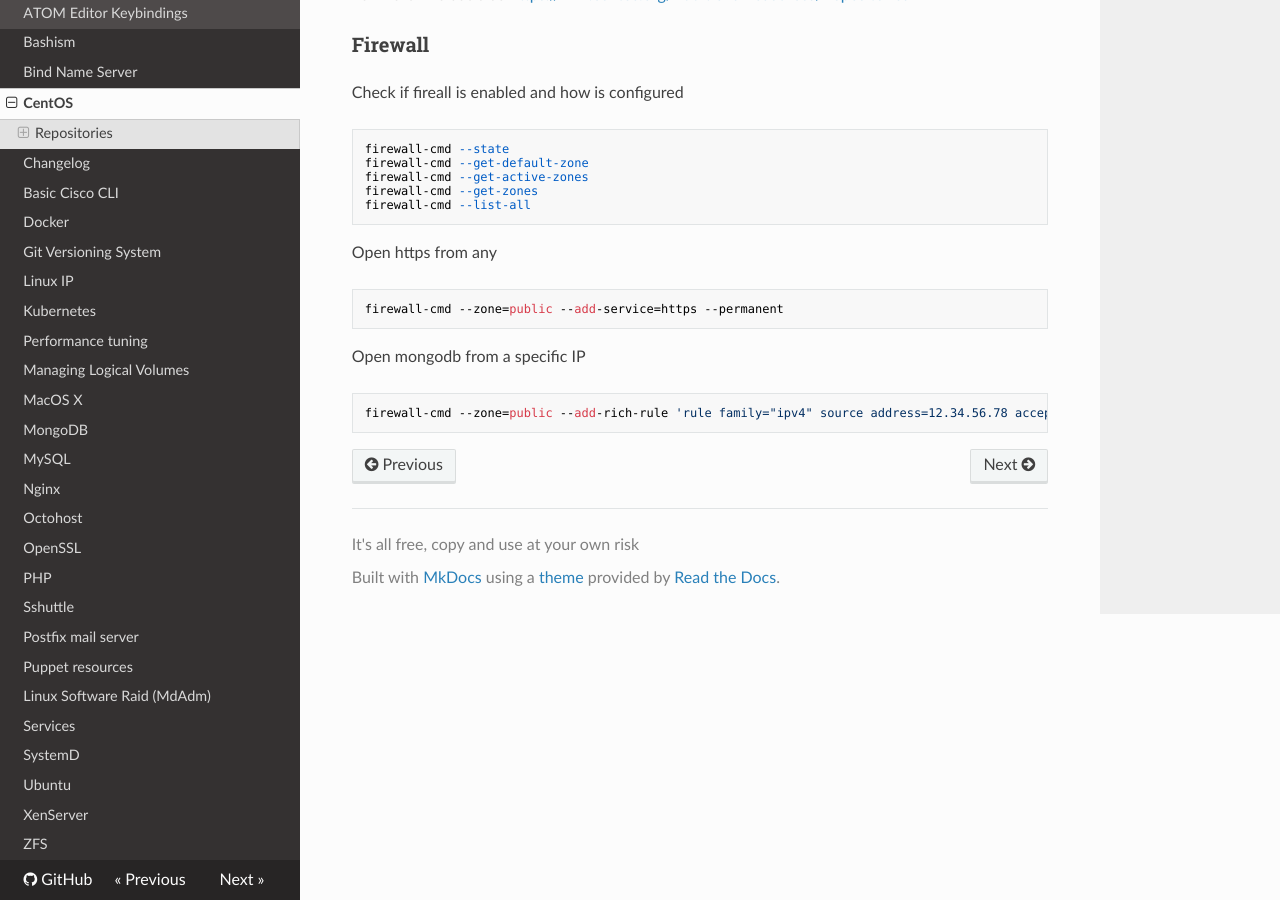
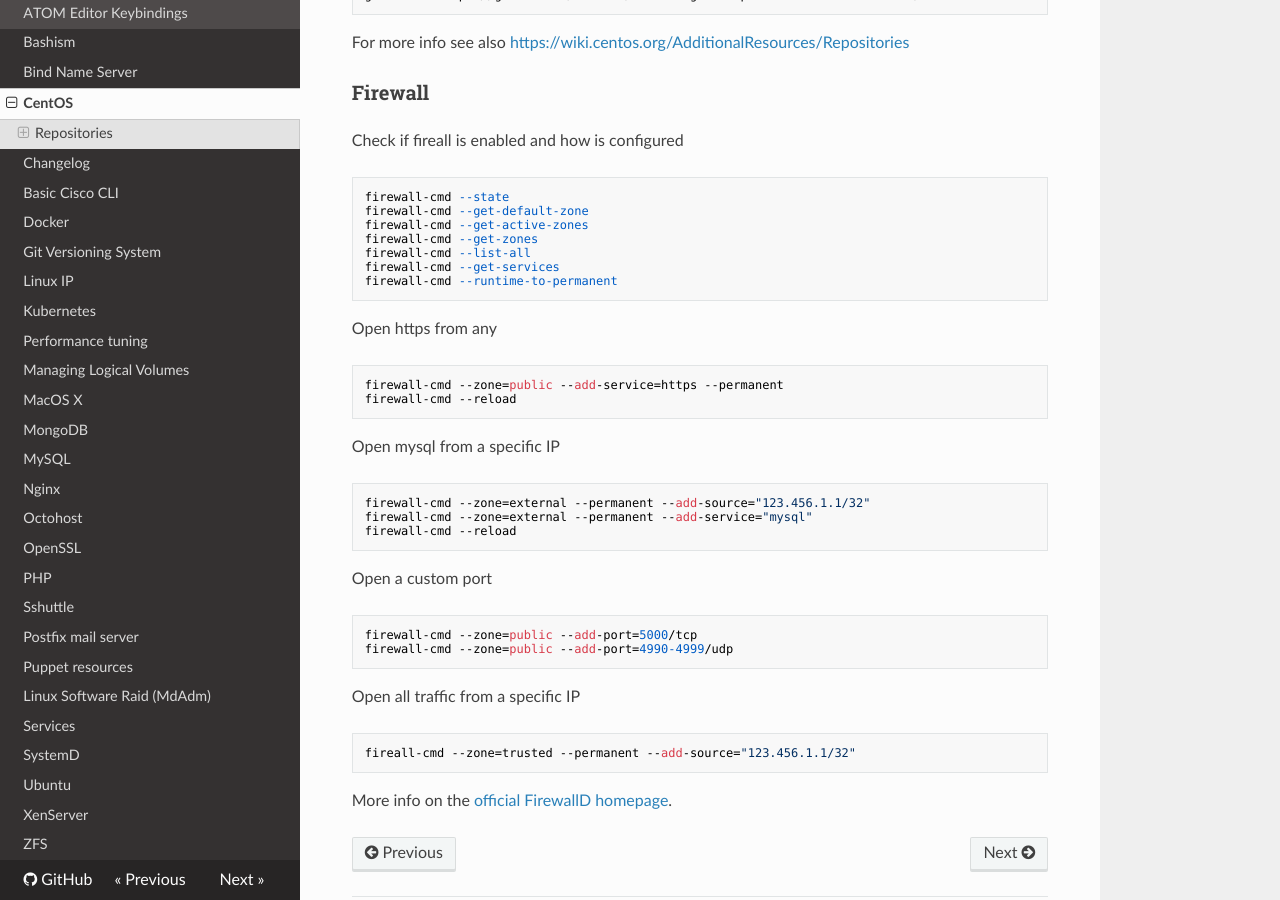
Before and after one commit to lorello/lorello.github.io, an MkDocs documentation site: the page built from docs/centos.md, in a window 1280 px wide and 900 px high, scrolled down 1139 px. Built offline with MkDocs 1.6.1, drawn with Linux system fonts in a browser that asks for light colours; nearby versions of some CDN libraries.

Commit message:
Many more details and commands for firealld management

```diff
--- a/docs/centos.md
+++ b/docs/centos.md
@@ -53,11 +55,28 @@ Check if fireall is enabled and how is configured
     firewall-cmd --get-active-zones
     firewall-cmd --get-zones
     firewall-cmd --list-all
+    firewall-cmd --get-services
+    firewall-cmd --runtime-to-permanent
 
 Open https from any
 
     firewall-cmd --zone=public --add-service=https --permanent
+    firewall-cmd --reload
 
-Open mongodb from a specific IP
+Open mysql from a specific IP
 
-    firewall-cmd --zone=public --add-rich-rule 'rule family="ipv4" source address=12.34.56.78 accept' --permanent
+    firewall-cmd --zone=external --permanent --add-source="123.456.1.1/32"
+    firewall-cmd --zone=external --permanent --add-service="mysql"
+    firewall-cmd --reload
+
+Open a custom port
+
+    firewall-cmd --zone=public --add-port=5000/tcp
+    firewall-cmd --zone=public --add-port=4990-4999/udp
+
+Open all traffic from a specific IP
+
+    fireall-cmd --zone=trusted --permanent --add-source="123.456.1.1/32"
+
+
+More info on the [official FirewallD homepage](http://www.firewalld.org/documentation/man-pages/firewall-cmd.html).
```
Also changed, not shown: other parts of docs/centos.md (+2 -0 lines).
